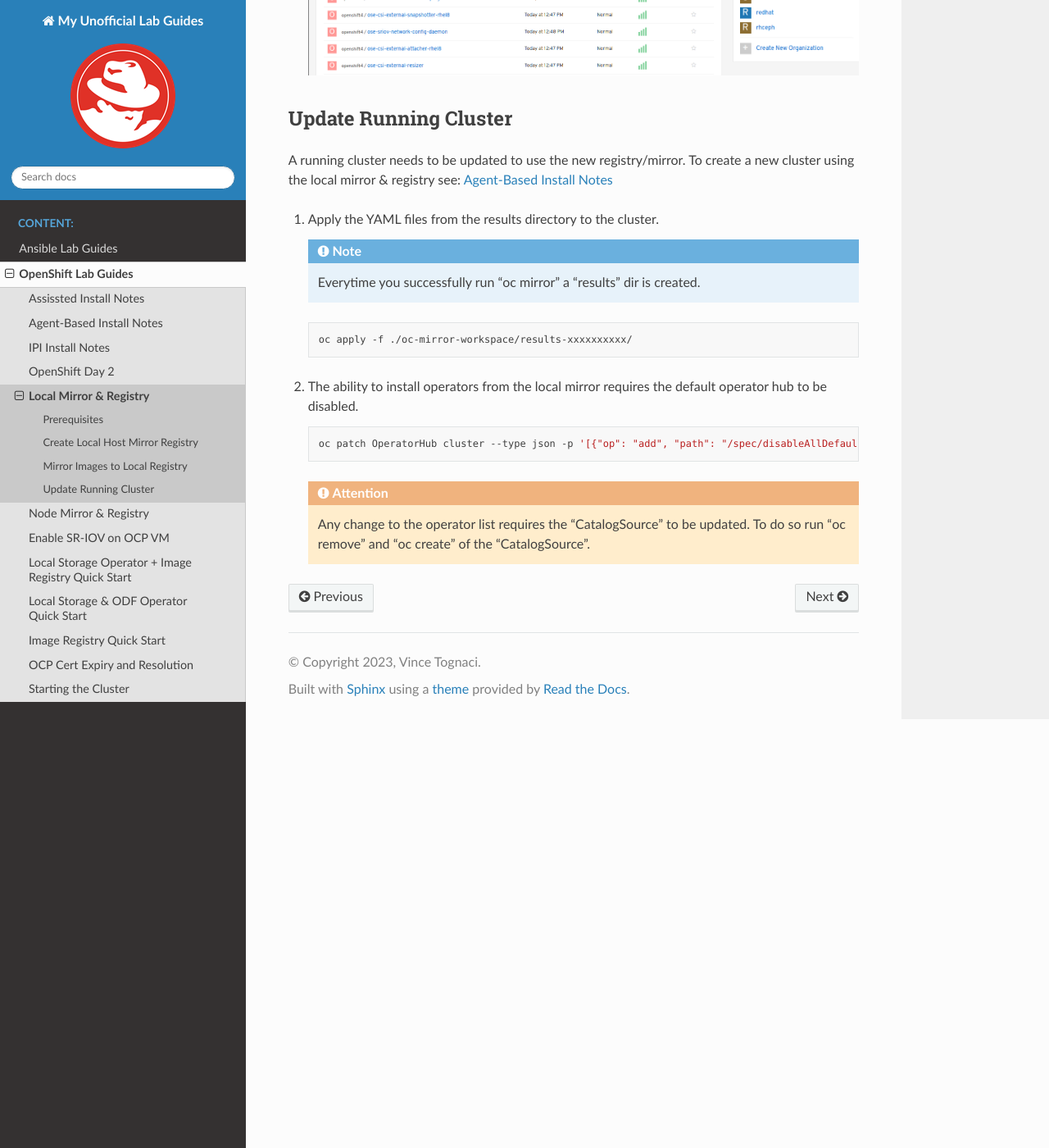
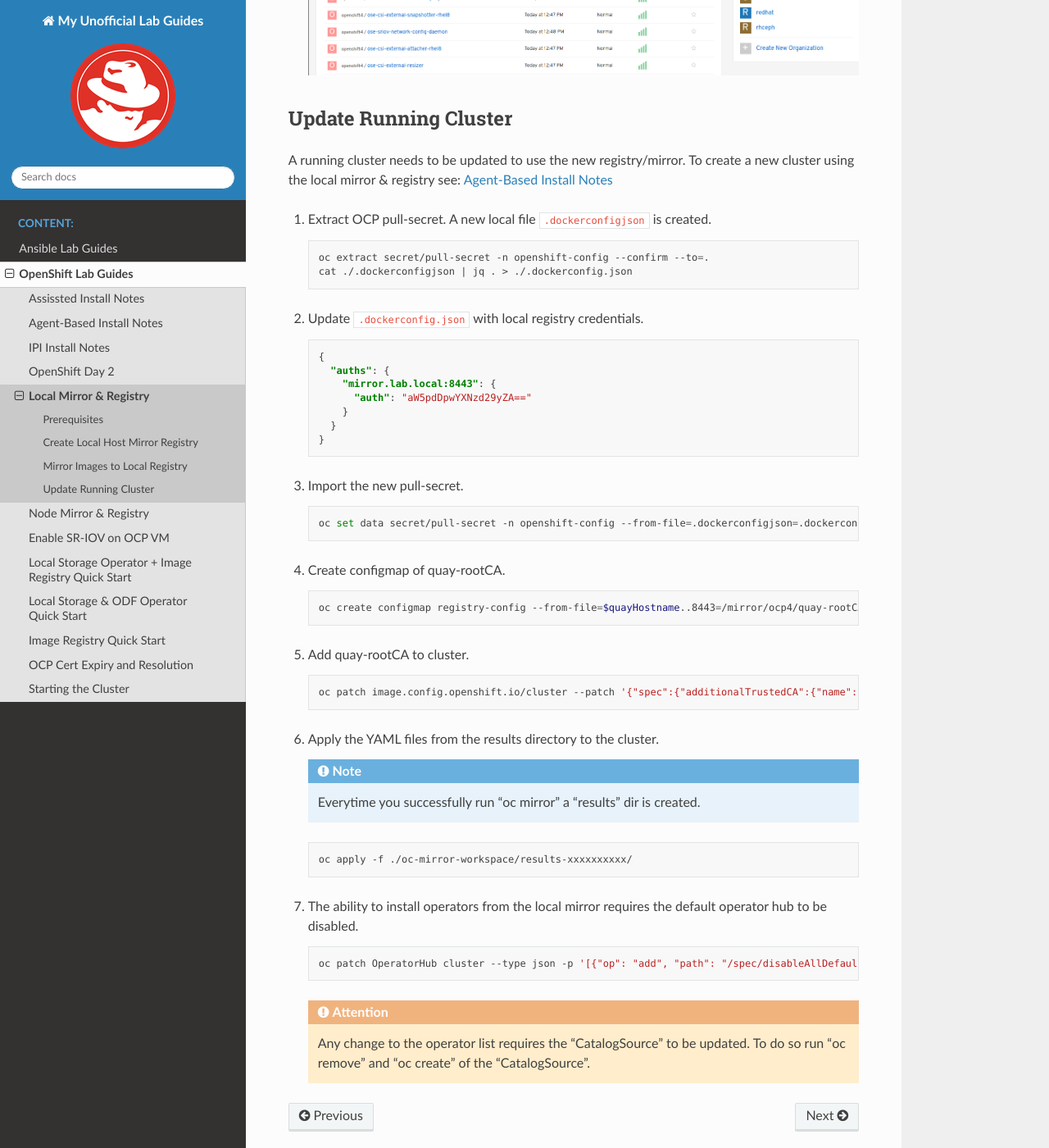
Before and after one commit to vtog/labGuides, a Sphinx documentation site: the page built from source/ocp/local-mirror-registry.rst, in a window 1280 px wide and 1400 px high, scrolled down 5973 px. Shown: the whole window at 82% size. Built offline with Sphinx 7.4.7 and the Read the Docs theme 2.0.0, drawn with Linux system fonts in a browser that asks for light colours; pages that are not in the unit, such as notebooks, are missing from menus.

Commit message:
added steps for importing reg cert to working cluster

```diff
--- a/source/ocp/local-mirror-registry.rst
+++ b/source/ocp/local-mirror-registry.rst
@@ -278,6 +278,44 @@
 To create a new cluster using the local mirror & registry see:
 `Agent-Based Install Notes <./agent-based-installer-notes.html>`_
 
+#. Extract OCP pull-secret. A new local file ``.dockerconfigjson`` is created.
+
+   .. code-block:: bash
+
+      oc extract secret/pull-secret -n openshift-config --confirm --to=.
+      cat ./.dockerconfigjson | jq . > ./.dockerconfig.json
+
+#. Update ``.dockerconfig.json`` with local registry credentials.
+
+   .. code-block:: json
+
+      {
+        "auths": {
+          "mirror.lab.local:8443": {
+            "auth": "aW5pdDpwYXNzd29yZA=="
+          }
+        }
+      }
+
+
+#. Import the new pull-secret.
+
+   .. code-block:: bash
+
+      oc set data secret/pull-secret -n openshift-config --from-file=.dockerconfigjson=.dockerconfig.json
+
+#. Create configmap of quay-rootCA.
+
+   .. code-block:: bash
+
+      oc create configmap registry-config --from-file=$quayHostname..8443=/mirror/ocp4/quay-rootCA/rootCA.pem
+
+#. Add quay-rootCA to cluster.
+
+   .. code-block:: bash
+
+      oc patch image.config.openshift.io/cluster --patch '{"spec":{"additionalTrustedCA":{"name":"registry-config"}}}'
+
 #. Apply the YAML files from the results directory to the cluster.
 
    .. note:: Everytime you successfully run "oc mirror" a "results" dir is
```
